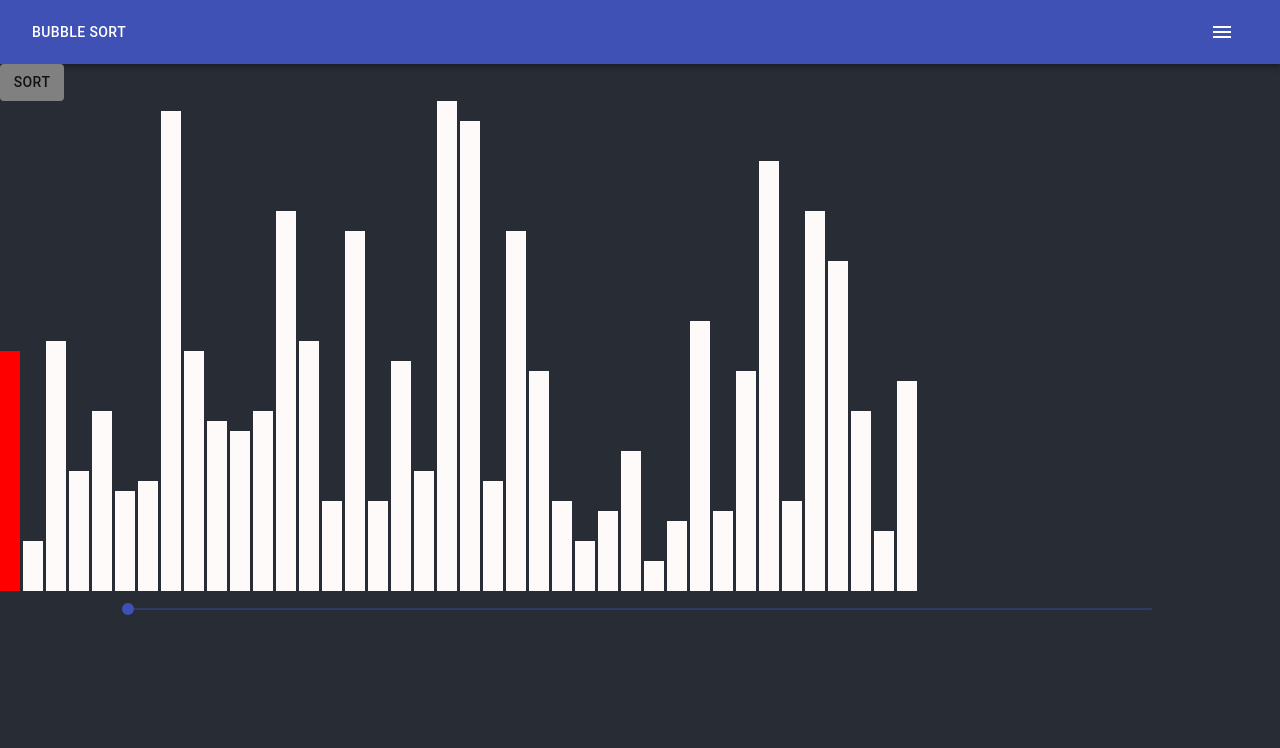
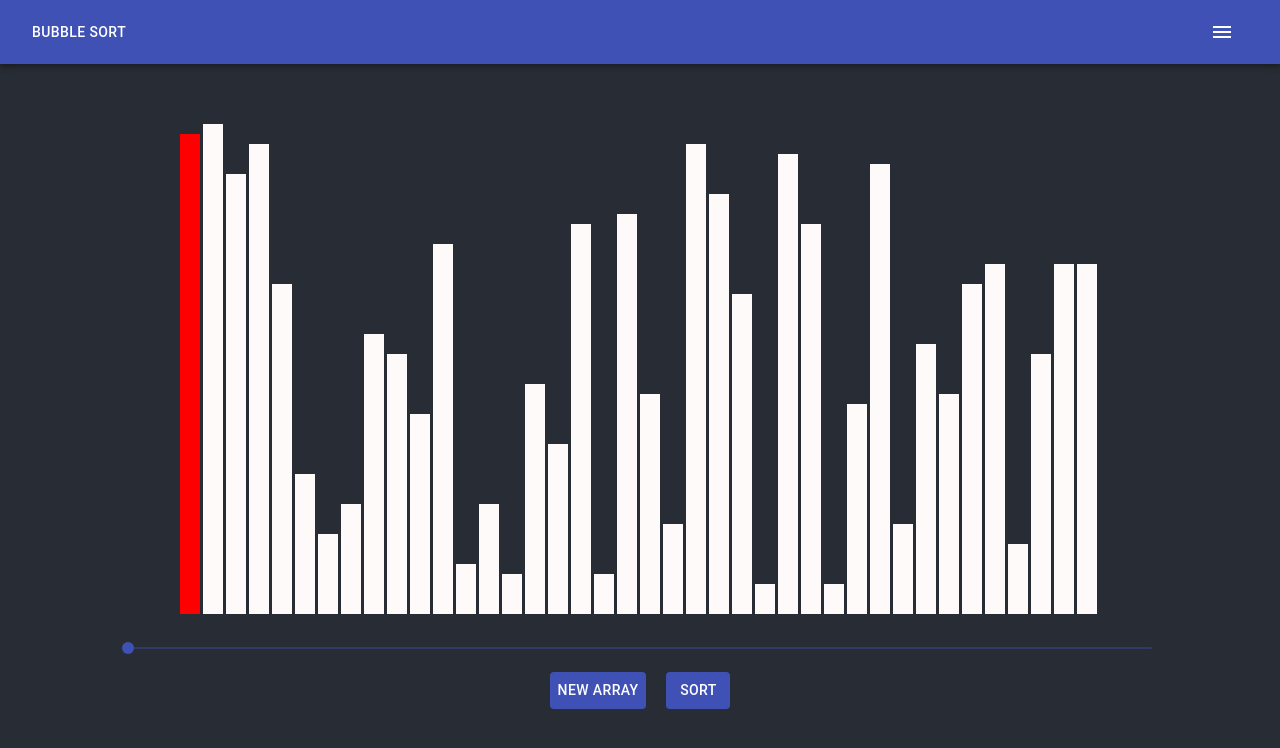
Before and after one commit to talhaburakc/sorting-visualizer, a React (Create React App) app: page / in a window 1280 px wide. Shown: the top 748 px of the page. Built offline with nearby package versions, Linux system fonts and the light colour scheme.

Commit message:
bubble sort finished

```diff
--- a/src/App.css
+++ b/src/App.css
@@ -1,10 +1,38 @@
 .App {
   background-color: #282c34;
   min-height: 100vh;
+}
+
+.bar {
+  display: inline-block;
+  color: white;
+  width: 20px;
+  margin-right: 3px;
+}
+
+.bar-wrapper {
+  height: 550px;
+  display: flex;
+  justify-content: center;
+  align-items: flex-end;
 }
 
 .slider {
   width: 80% !important;
   display: block !important;
   margin: auto;
+  margin-top: 20px;
 }
+
+.buttons-wrapper {
+  display: block;
+  text-align: center;
+}
+
+.button {
+  display: inline-block !important;
+  margin: auto !important;
+  background-color: #3f51b5 !important;
+  color: white !important;
+  margin: 10px !important;
+}
--- a/src/App.js
+++ b/src/App.js
@@ -6,58 +6,66 @@ import './App.css';
 class App extends Component {
   constructor(props) {
     super(props);
-    this.state = {highlighted: 0};
+    this.state = {
+      arr: [],
+      highlighted: 0
+    };
+    this.sortHistory = [];
+    this.highlightHistory = [];
+    this.sortHistoryTraverseIndex = 0;
+    this.interval = null;
+  }
+
+  componentWillMount() {
+    this.generateNewArray();
+  }
+
+  generateNewArray() {
+    if (this.interval) return;
+    this.sortHistoryTraverseIndex = 0;
+    this.sortHistory = [];
+    this.highlightHistory = [];
+
     let arr = [];
     for (let i = 0; i < 40; i++) {
       arr.push( Math.floor( Math.random() * 50) + 1);
     }
-    this.state.arr = arr;
-    this.sortHistory = [];
-    this.sortHistoryTraverseIndex = 0;
-    this.highlightHistory = [];
-  }
-
-  componentDidMount() {
-    //this.state.arr = this.arr;
-    /*
-    setTimeout(() => this.setState((state) => {
-      let temp = state.arr;
-      temp.push(12345);
-      return ({arr: temp});
-    }), 2000);
-     */
+    this.setState({arr: arr});
   }
 
   sort() {
+    if (this.interval) return;
     this.sortHistory = [];
     this.highlightHistory = [];
     console.log('SORT');
     let arr = this.state.arr;
     for (let i = 0; i < arr.length - 1; i++) {
-      let change = false;
       for (let j = 0; j < arr.length - (i + 1); j++) {
         if (arr[j] > arr[j + 1]) {
-          change = true;
           [arr[j], arr[j + 1]] = [arr[j + 1], arr[j]];
           this.sortHistory.push(arr.slice());
           this.highlightHistory.push(j + 1);
         }
       }
-      if (!change) break;
     }
-    console.log(this.sortHistory);
     this.sortHistoryTraverseIndex = 0;
     if (this.sortHistory.length === 0) return;
-    let interval = setInterval( () => {
-      if (this.sortHistoryTraverseIndex >= this.sortHistory.length - 1) clearInterval(interval);
+    this.interval = setInterval( () => {
+      if (this.sortHistoryTraverseIndex >= this.sortHistory.length - 1) {
+        clearInterval(this.interval);
+        this.interval = null;
+      }
       this.setState({arr: this.sortHistory[this.sortHistoryTraverseIndex], highlighted: this.highlightHistory[this.sortHistoryTraverseIndex]});
       this.sortHistoryTraverseIndex++;
     }, 10);
   }
 
   handleSlide(event, newValue) {
-    console.log(newValue);
     if (newValue < 0 || newValue > this.sortHistory.length - 1) return;
+    if (this.interval) {
+      clearInterval(this.interval);
+      this.interval = null;
+    }
     this.setState({arr: this.sortHistory[newValue], highlighted: this.highlightHistory[newValue]});
     this.sortHistoryTraverseIndex = newValue;
   }
@@ -66,20 +74,22 @@ class App extends Component {
     return (
       <div className="App">
         <Header />
-        <Button onClick={ () => this.sort()} style={{backgroundColor: 'gray'}}>SORT</Button>
-        <div>
+        <div className="bar-wrapper">
           {this.state.arr.map((item, index) => <Bar key={index} size={item} highlighted={this.state.highlighted === index}/>)}
         </div>
-        <Slider className="slider" defaultValue={0} value={this.sortHistoryTraverseIndex} max={this.sortHistory.length} onChange={this.handleSlide.bind(this)} aria-labelledby="discrete-slider" />
+        <Slider className="slider" defaultValue={0} value={this.sortHistoryTraverseIndex} min={0} max={this.sortHistory.length + 1} onChange={this.handleSlide.bind(this)} aria-labelledby="discrete-slider" />
+        <div className="buttons-wrapper">
+          <Button className="button" onClick={ () => this.generateNewArray()}> NEW ARRAY </Button>
+          <Button className="button" onClick={ () => this.sort()} > SORT </Button>
+        </div>
       </div>
     );
   }
 }
 
 function Bar(props) {
-  console.log('proprs', props)
   return (
-    <div style={{display: 'inline-block', color: 'white', height: props.size * 10, width: 20, backgroundColor: props.highlighted ? 'red' : 'snow', marginRight: 3}}>
+    <div className="bar" style={{height: props.size * 10, backgroundColor: props.highlighted ? 'red' : 'snow'}}>
     </div>
   );
 }
```
